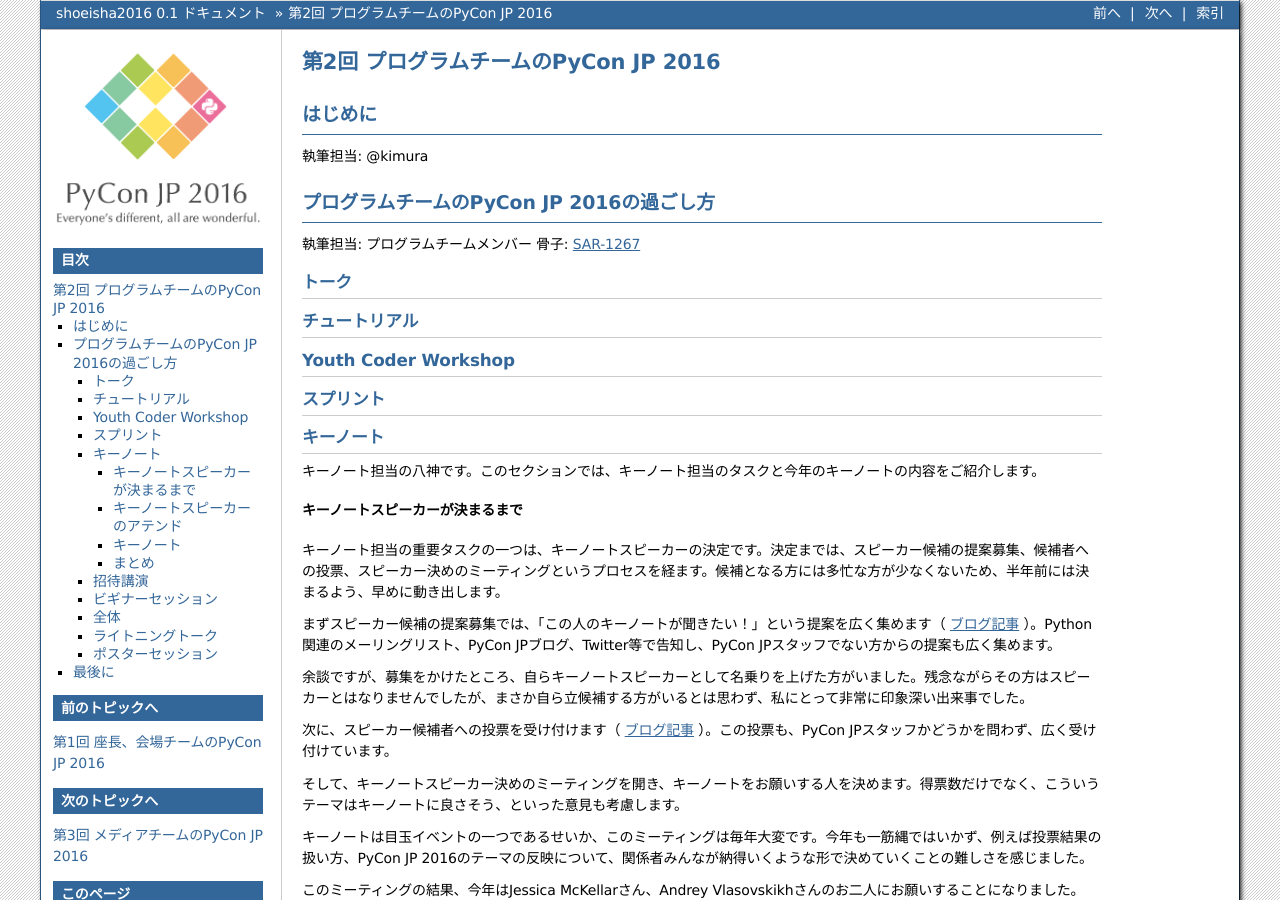
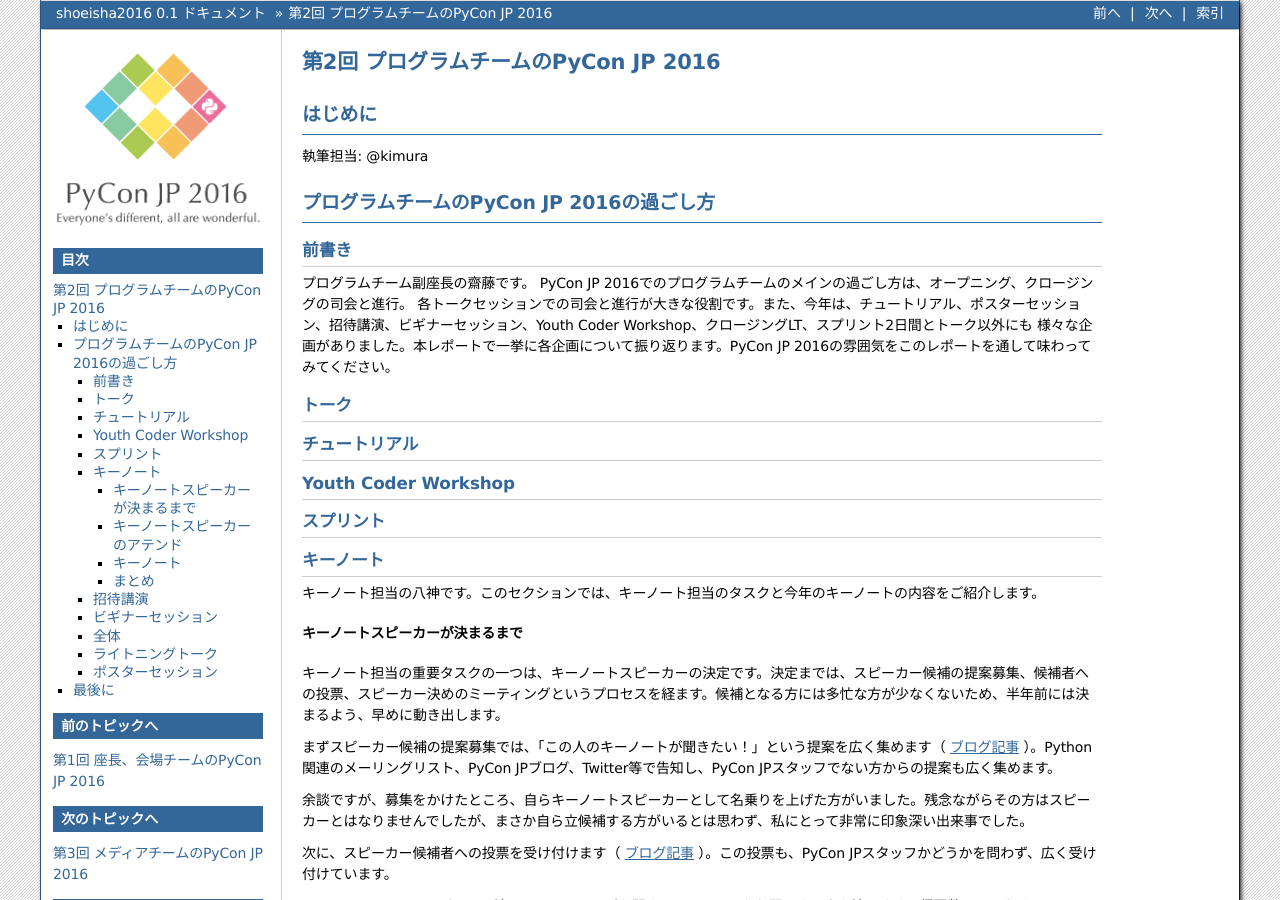
Before and after one commit to pyconjp/shoeisha2016, a Sphinx documentation site: the page built from source/afterreport_02_program.rst, in a window 1280 px wide and 900 px high. Built offline with Sphinx 7.4.7, drawn with Linux system fonts in a browser that asks for light colours; some of the changed text lies outside the part shown.

Commit message:
ブランチを修正後、執筆を追加

```diff
--- a/source/afterreport_02_program.rst
+++ b/source/afterreport_02_program.rst
@@ -8,8 +8,15 @@
 
 プログラムチームのPyCon JP 2016の過ごし方
 ==================================
-執筆担当: プログラムチームメンバー
-骨子: `SAR-1267 <https://pyconjp.atlassian.net/browse/SAR-1267>`_
+
+前書き
+------------------
+.. sectionauthor:: ds110
+
+プログラムチーム副座長の齋藤です。
+PyCon JP 2016でのプログラムチームのメインの過ごし方は、オープニング、クロージングの司会と進行。
+各トークセッションでの司会と進行が大きな役割です。また、今年は、チュートリアル、ポスターセッション、招待講演、ビギナーセッション、Youth Coder Workshop、クロージングLT、スプリント2日間とトーク以外にも
+様々な企画がありました。本レポートで一挙に各企画について振り返ります。PyCon JP 2016の雰囲気をこのレポートを通して味わってみてください。
 
 
 トーク
@@ -135,5 +142,6 @@ LTは、5分間と短い時間ですが、参加者全員の前で発表がで
 =========
 .. sectionauthor:: ds110
 
-執筆担当: プログラムチームメンバー
-骨子: `SAR-1267 <https://pyconjp.atlassian.net/browse/SAR-1267>`_
+各企画のレポートはどうでしたか？各企画の魅力や雰囲気が伝わりましたか？
+来年のPyCon JP 2017では、トークや企画がどのようになるか、今からとても楽しみです。
+それでは！
```
